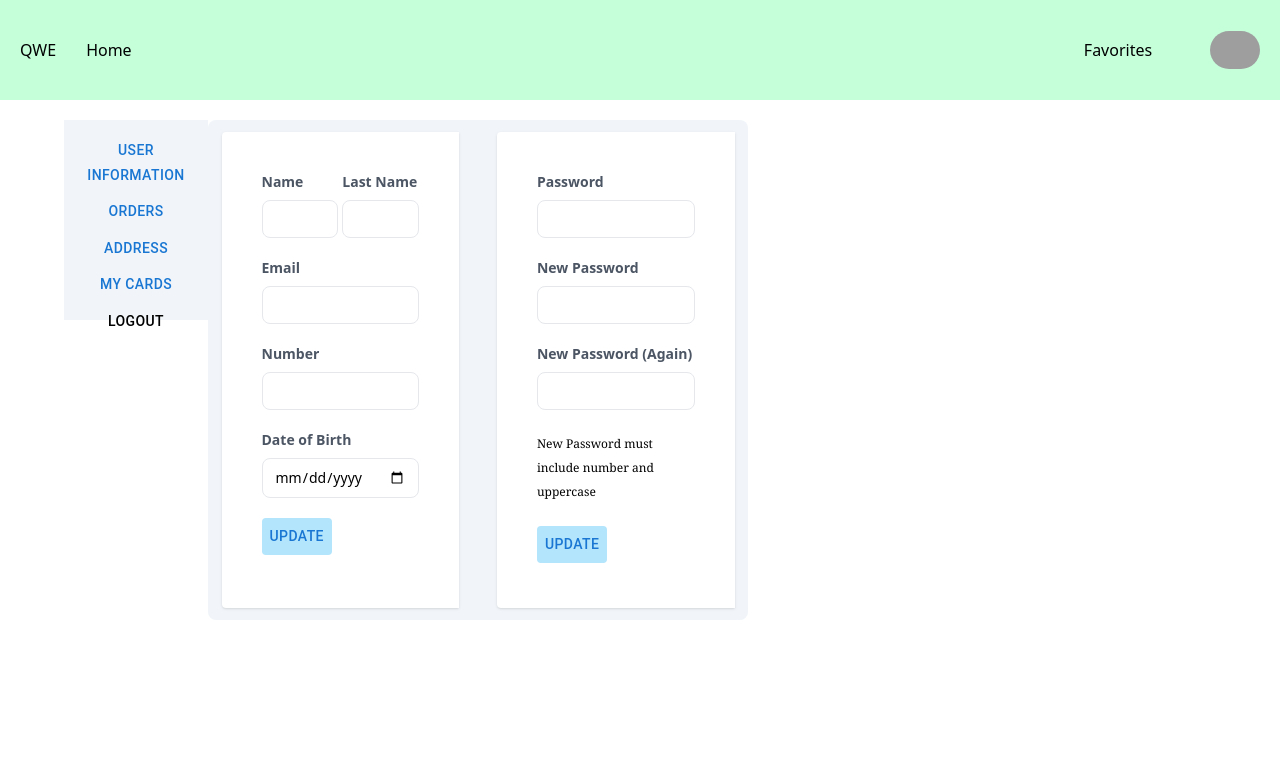
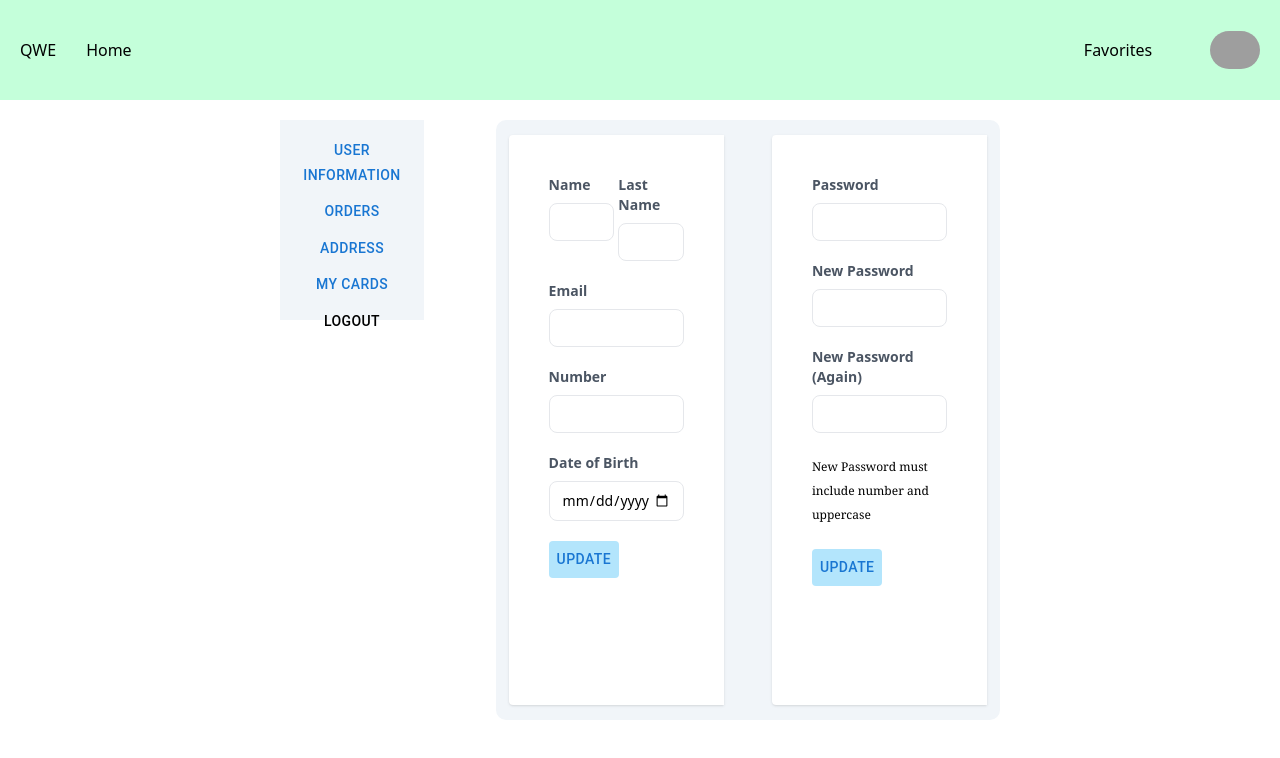
Before and after one commit to OguzErenAcar/nextjs-ecommerce, a Next.js app: page /profile in a window 1280 px wide. Shown: the top 758 px of the page. Built offline with nearby package versions, Linux system fonts and the light colour scheme; grey boxes are pictures that could not be loaded; some icons are missing.

Commit message:
03.07.2025

```diff
--- a/package.json
+++ b/package.json
@@ -24,6 +24,7 @@
     "next": "14.2.5",
     "next-transpile-modules": "^10.0.1",
     "react": "^18",
+    "react-animations": "^1.0.0",
     "react-dom": "^18",
     "react-redux": "^9.2.0"
   },
@@ -32,6 +33,7 @@
     "@capacitor/cli": "^6.1.2",
     "@types/node": "^20",
     "@types/react": "^18",
+    "@types/react-animations": "^1.0.3",
     "@types/react-dom": "^18",
     "babel-preset-next": "^1.4.0",
     "eslint": "^8",
--- a/src/components/ProfileComps/UserInfo.tsx
+++ b/src/components/ProfileComps/UserInfo.tsx
@@ -6,7 +6,7 @@ import {Formik,Field , Form, FormikHelpers} from 'formik'
 import { json } from 'stream/consumers';
 
 
-function UserInfo({height}:{height:number}) {
+function UserInfo() {
   //telefon ve şifre ekle ,burası bilgi güncelleme sayfası
 
   const widthScreen =useSelector((state:RootState)=>state.screen.width)
@@ -34,9 +34,9 @@ interface PasswordValues{
   }
 
   return (
-    <div className='w-full '>
-      <div className=' flex justify-between '>
-      <div style={{width:widthScreen*33/100 ,height:height}} className={` py-3 sm:max-w-xl`}>
+    <div style={{height:600}} className='w-full flex items-center '>
+      <div className=' flex justify-between h-[95%]  '>
+      <div style={{width:'45%' }} className={`  sm:max-w-xl`}>
         <div className=" h-full relative bg-white mx-8 md:mx-0 shadow rounded-l sm:p-10" >
           <div className="max-w-md mx-auto">
           <Formik <Values>
@@ -115,7 +115,7 @@ interface PasswordValues{
           </div>
         </div>
       </div>
-      <div style={{width:widthScreen*33/100 ,height:height}} className=" py-3 sm:max-w-xl ">
+      <div style={{width:'45%'}} className="  sm:max-w-xl ">
         <div className="h-full relative  bg-white mx-8 md:mx-0 shadow rounded-l sm:p-10" >
           <Formik <PasswordValues>
             initialValues={{
--- a/src/pages/AppWrapper.tsx
+++ b/src/pages/AppWrapper.tsx
@@ -2,9 +2,9 @@ import CartContext from "../contexts/cartContext";
 import { Provider, useDispatch, useSelector } from "react-redux";
 import { store, RootState } from '../redux/configure';
 import { styled } from "@mui/material";
-import { settWidth } from "@/redux/stores/screenSettStore";
+import { settWidth,settHeight } from "@/redux/stores/screenSettStore";
 import Navbar from "@/components/navbar";
-import React, { useEffect, useRef, useState } from "react";
+import React, { useEffect} from "react";
 import { useRouter } from "next/router";
 
 function AppWrapper({ Component, pageProps }: { Component: any; pageProps: any }) {
@@ -21,6 +21,7 @@ function AppWrapper({ Component, pageProps }: { Component: any; pageProps: any }
 
   useEffect(() => {
     dispatch(settWidth(screen.width*spaceWidthmultiple))
+    dispatch(settHeight(screen.height))
   }, []);
 
 
@@ -30,20 +31,11 @@ function AppWrapper({ Component, pageProps }: { Component: any; pageProps: any }
     justifyContent: "center",
   });
 
-  const Container = styled("div")({
-
-    "@media (max-width: 1200px)": {
-    width: 1200,
-  },
-
-  });
-
-
     return (
     <div style={{width:isFlexPage?"":(widthScreen/spaceWidthmultiple)*10.9/10}} >
         {BasicPages && <Navbar />}
           <FlexBox >
-            <div style={{width:isFlexPage?"90%":widthScreen}}>
+            <div style={{width:widthScreen}}>
               <Component {...pageProps} />
             </div>
           </FlexBox>
--- a/src/pages/profile.tsx
+++ b/src/pages/profile.tsx
@@ -1,64 +1,116 @@
 import { useAuth } from "@/contexts/authContext";
 import { Button, styled } from "@mui/material";
-import React, { useState , } from "react";
+import React, { useState  } from "react";
 import UserInfo from '../components/ProfileComps/UserInfo';
 import Orders from "@/components/ProfileComps/Orders";
 import Address from "@/components/ProfileComps/Address";
 import MyCards from "@/components/ProfileComps/MyCards";
 import { useSelector } from "react-redux";
 import { RootState } from '../redux/configure';
+import ArrowForwardIosIcon from '@mui/icons-material/ArrowForwardIos';
+import { keyframes } from '@emotion/react';
+
+function Profile() {
+
+  const widthScreen =useSelector((state:RootState)=>state.screen.width)
+  const heightScreen =useSelector((state:RootState)=>state.screen.height)
+
+  const buttonsListWidth=widthScreen*0.2
+  const compWidth=widthScreen*0.70
 
 
-function Profile() {
-  const auth = useAuth();
-
-  const Logout = () => {
-    auth?.setProfile(null);
-  };
-  const widthScreen =useSelector((state:RootState)=>state.screen.width)
-
-  const buttonsListWidth=widthScreen*0.2
-  const compWidth=widthScreen*0.75
-  const compHeight=500;
 
   const ContentContainer=styled('div')({
     display:"flex",
     marginTop:20,
-    justifyContent:"between",
+    justifyContent:"space-between",
     width:"100%",
-      "@media (max-width: 1200px)": {
-
+      [`@media (max-width: ${buttonsListWidth+compWidth}px)`]: {
+        justifyContent:"center",
         }
 
   })
+
   const Menu=styled('div')({
     backgroundColor:'#f1f5f9',
     height:200,
     width:buttonsListWidth,
-    display:'sticky',
-        "@media (max-width: 1200px)": {
+    position:'sticky',
+          [`@media (max-width: ${buttonsListWidth+compWidth}px)`]: {
+            display:'none',
+
+        }
+  })
+
+  const CompContainer=styled('div')({
+    width:compWidth,
+    alignItems:'center',
+    display:'flex',
+    justifyContent:'center',
+    borderRadius:10,
+    backgroundColor:'#f1f5f9',
+      [`@media (max-width: ${compWidth*11/10}px)`]: {
+        width:'95%'
+        }
+
+  })
+
+
+
+  const [drawer,settDrawer]=useState<boolean>(false);
+  const fadeInLeft=
+  keyframes`
+      from { left: -190px; }
+      to { left: 0; }
+    `;
+  const fadeOutLeft= keyframes`
+      from { left: 0; }
+      to { left: -190px; }
+    `;
+  const DrawerMenu=styled('div')({
+     display:'none',
+     position:'relative',
+     [`@media (max-width: ${buttonsListWidth+compWidth}px)`]: {
+            backgroundColor:'#456882',
+            display:'block' ,
+            position:'absolute',
+            left:-190,
+            height:"100%",
+            width:200,
+            zIndex:1,
+            animation:drawer?`${fadeOutLeft} 0.3s forwards`:`${fadeInLeft} 0.3s forwards`
 
         }
   })
 
 
+  const DrawerMenuButton=styled('div')({
+    position:'absolute',
+    display:'block',
+    right:-50,
+    top:heightScreen/3,
+    zIndex:1
+
+  })
 
 
-  const [activeComponent, setActiveComponent] = useState<React.ReactNode>(<UserInfo height={compHeight} />);
+  const auth = useAuth();
+  const Logout = () => {
+    auth?.setProfile(null);
+  };
+
+  const [activeComponent, setActiveComponent] = useState<React.ReactNode>(<UserInfo  />);
 
   const ComponentBtn = (element: React.ReactNode) => {
     setActiveComponent(element);
   };
-
+  function MenuButtons({children}:{children?:React.ReactNode|null}) {
     return (
-
-    <div className="relative    ">
-    <div className={`flex justify-center  `}>
-      <ContentContainer >
-       <Menu >
+      <div>
+          {children}
         <ul className=" text-center mt-3 ">
             <li>
-            <Button  onClick={()=>{ComponentBtn(<UserInfo height={compHeight}/>)}} className="w-full">User Information</Button>
+              <Button  onClick={()=>{ComponentBtn(<UserInfo />)}} className="w-full">User Information</Button>
             </li>
             <li>
             <Button onClick={()=>{ComponentBtn(<Orders/>)}} className="w-full">Orders</Button>
@@ -75,16 +127,38 @@ function Profile() {
         </Button>
             </li>
           </ul>
+      </div>
+    )
+  }
+  return (
+    <div style={{height:heightScreen}} className="relative ">
+      <DrawerMenu>
+      <DrawerMenuButton>
+            <Button onClick={()=>{settDrawer(!drawer)}}>
+              <ArrowForwardIosIcon/>
+            </Button>
+      </DrawerMenuButton>
+          <MenuButtons/>
+      </DrawerMenu>
+    <div className={`flex justify-center  `}>
+      <ContentContainer >
+       <Menu >
+        <MenuButtons/>
       </Menu>
-        <div style={{width:compWidth,height:compHeight }} className={` flex justify-center  rounded-lg  bg-slate-100`}>
-         <div style={{width:compWidth*95/100 }} className="">
+        <CompContainer >
+            <div className="w-[95%]  ">
            {activeComponent}
             </div>
-        </div>
+        </CompContainer>
       </ContentContainer>
     </div>
     </div>
   );
 }
 
+
+
+
+
+
 export default Profile;
--- a/src/redux/stores/screenSettStore.tsx
+++ b/src/redux/stores/screenSettStore.tsx
@@ -3,10 +3,12 @@ import { createSlice,PayloadAction } from "@reduxjs/toolkit";
 
 
 type StateType={
-    width:number
+    width:number,
+    height:number
 }
  const initialState={
-    width:0
+    width:0,
+    height:0
  }
 
 export const ScreenSettingsSlice=createSlice({
@@ -15,10 +17,12 @@ export const ScreenSettingsSlice=createSlice({
     ,reducers:{
         settWidth:(state,action:PayloadAction<number>)=>{
             state.width=action.payload
-            console.log(state.width)
+        },
+        settHeight:(state,action:PayloadAction<number>)=>{
+            state.height=action.payload
         }
     }
 })
 
 export default ScreenSettingsSlice.reducer
-export const {settWidth}=ScreenSettingsSlice.actions
+export const {settWidth,settHeight}=ScreenSettingsSlice.actions
```
Also changed, not shown: 1 other file (tests, documents, lock files or other folders). Lines whose indentation alone changed are shown as unchanged.
